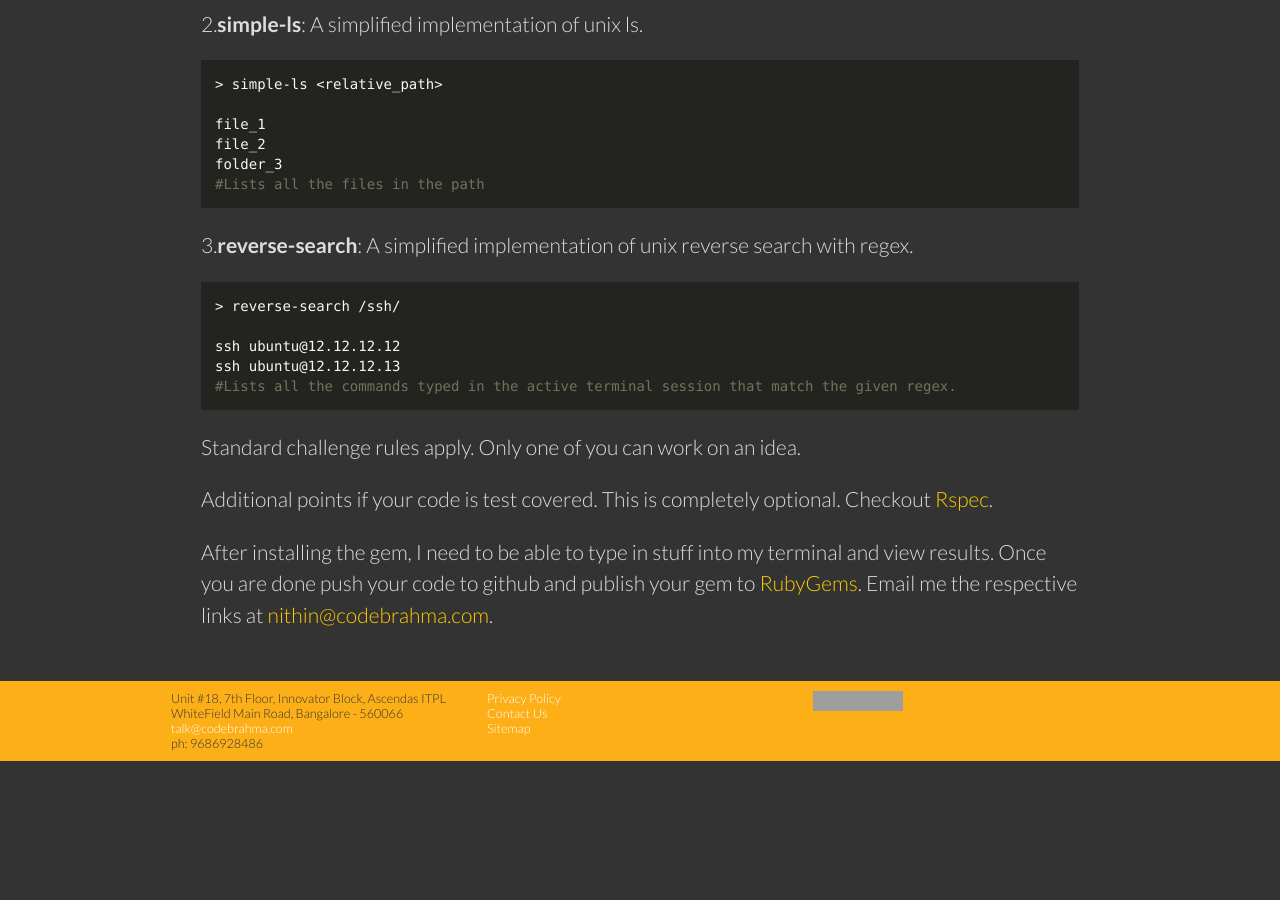
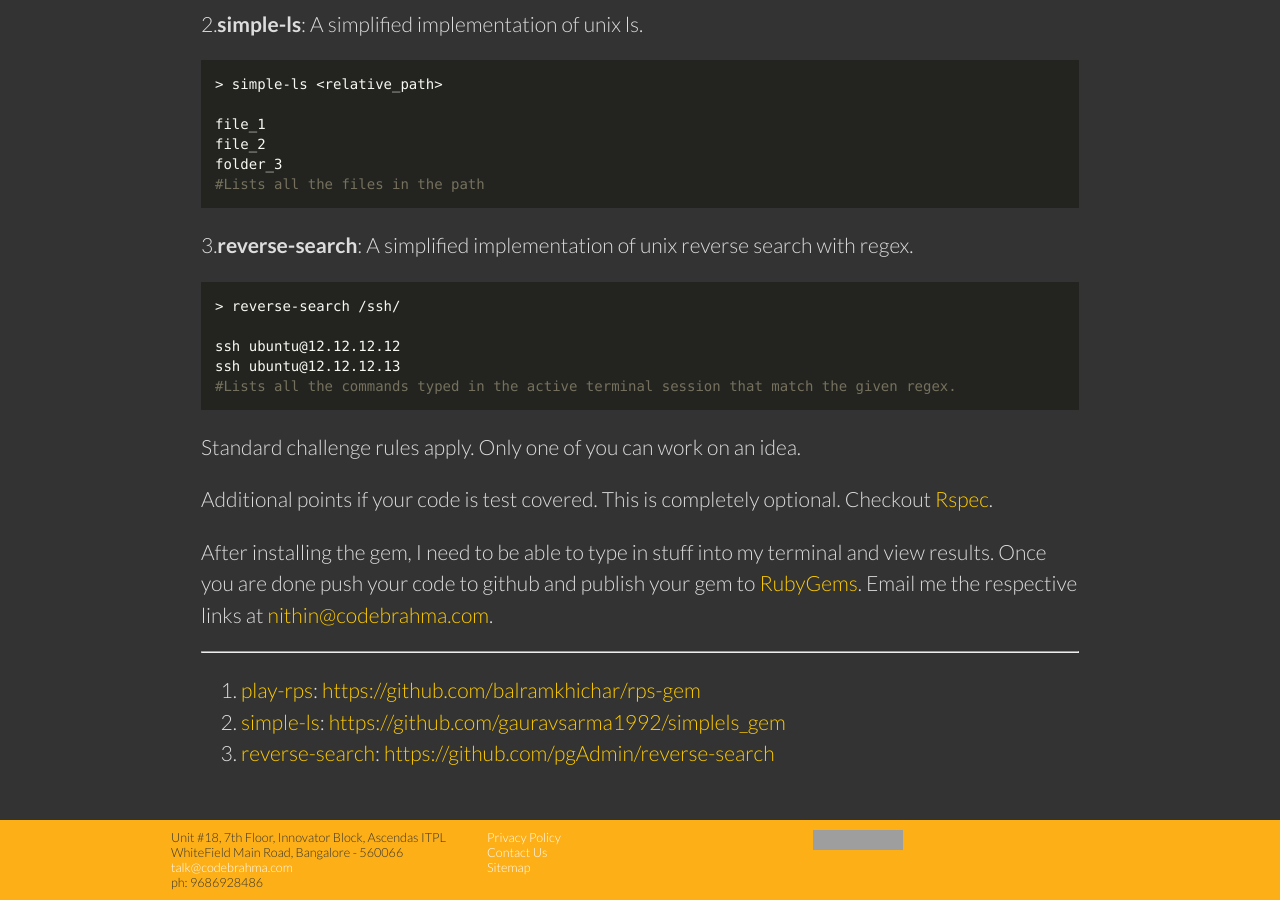
Before and after one commit to Codebrahma/codebrahma.github.io, a Jekyll site: the page built from bootcamp/challenge2.md, in a window 1280 px wide and 900 px high, scrolled down 999 px. Built offline with Jekyll 4.4.1, drawn with Linux system fonts in a browser that asks for light colours; nearby versions of some CDN libraries; some web fonts are replaced; before the commit the page ends 1760 px from its top, so only the background shows below that; grey boxes are pictures that could not be loaded.

Commit message:
challenge2 results updated

```diff
--- a/bootcamp/challenge2.md
+++ b/bootcamp/challenge2.md
@@ -55,3 +55,9 @@ Standard challenge rules apply. Only one of you can work on an idea.
 Additional points if your code is test covered. This is completely optional. Checkout [Rspec](http://rspec.info/).
 
 After installing the gem, I need to be able to type in stuff into my terminal and view results. Once you are done push your code to github and publish your gem to [RubyGems](https://rubygems.org/). Email me the respective links at [nithin@codebrahma.com](mailto:nithin@codebrahma.com).
+
+***
+
+1. [play-rps](https://rubygems.org/gems/rps_gem): [https://github.com/balramkhichar/rps-gem](https://github.com/balramkhichar/rps-gem)
+2. [simple-ls](https://rubygems.org/gems/simplels_gem): [https://github.com/gauravsarma1992/simplels_gem](https://github.com/gauravsarma1992/simplels_gem)
+3. [reverse-search](https://rubygems.org/gems/reverse_search): [https://github.com/pgAdmin/reverse-search](https://github.com/pgAdmin/reverse-search)
```
